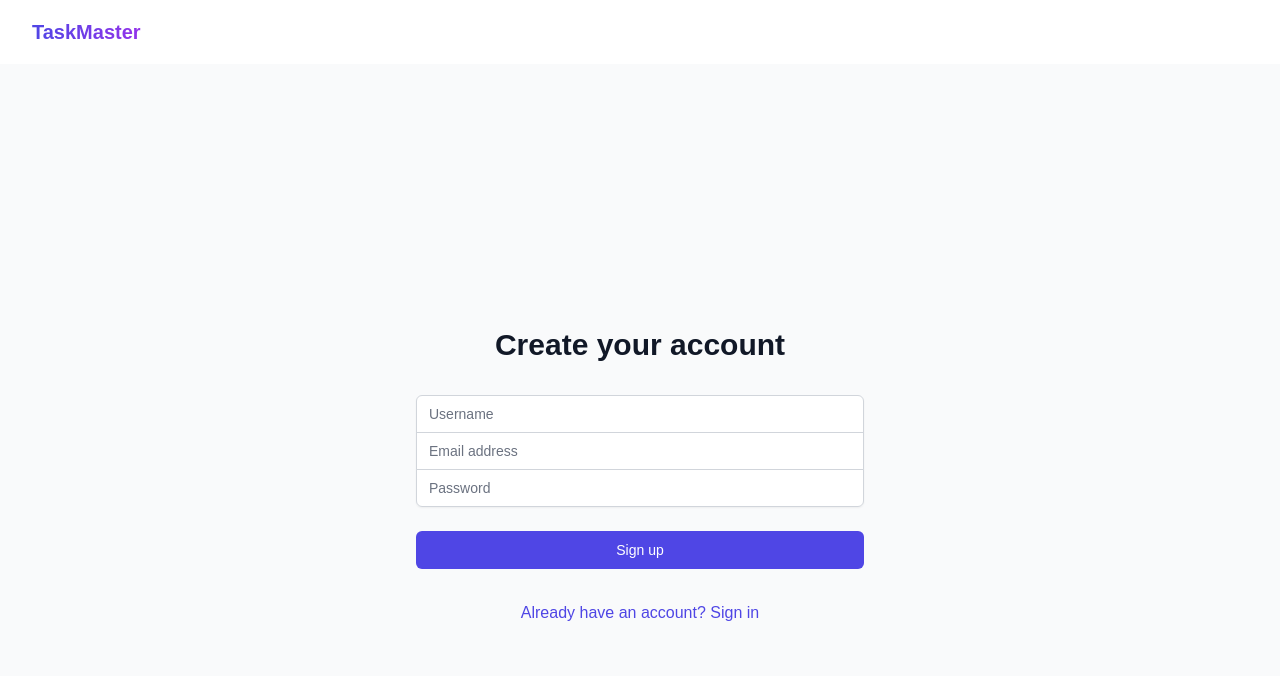
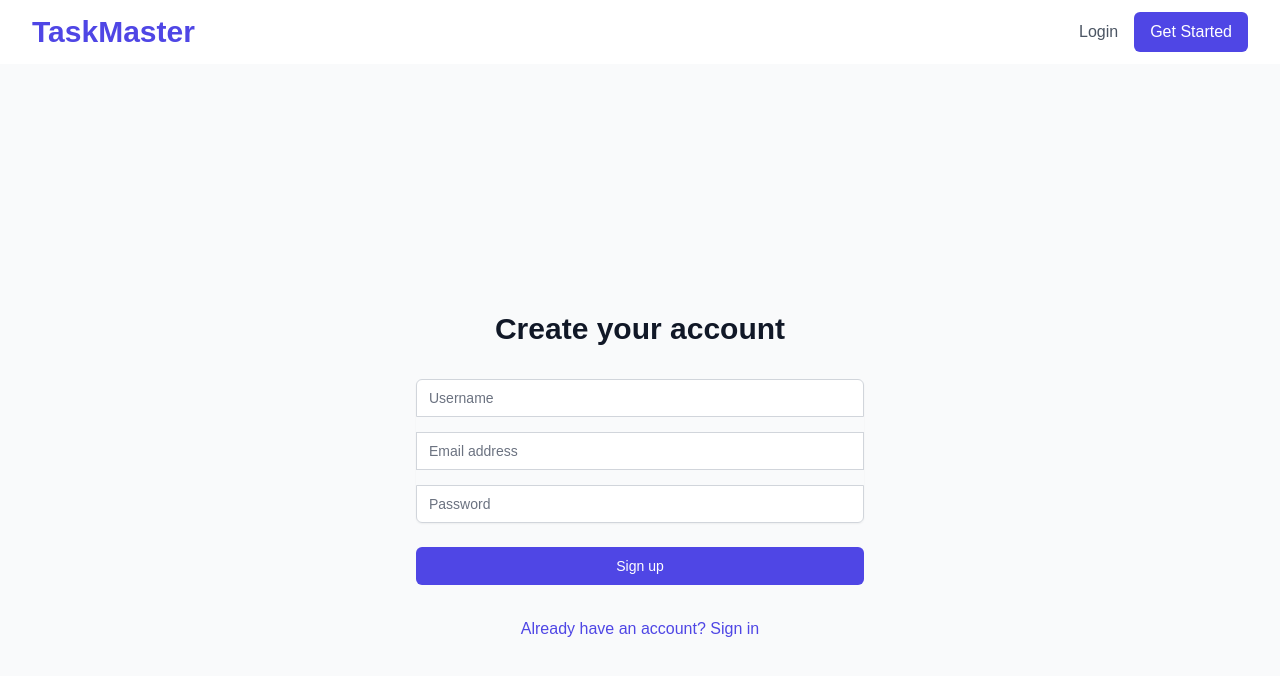
Before and after one commit to denys-semanchuk/ToDo-Application-Next-Node, a Next.js app: page /register in a window 1280 px wide. Shown: the top 676 px of the page. Built offline with nearby package versions, Linux system fonts and the light colour scheme.

Commit message:
added navigation to header

```diff
--- a/app/components/GuestHeader/GuestHeader.tsx
+++ /dev/null
@@ -1,20 +0,0 @@
-import Link from 'next/link'
-
-export const GuestHeader = () => {
-  return (
-    <header className="bg-white shadow-sm">
-      <div className="max-w-7xl mx-auto px-4 sm:px-6 lg:px-8">
-        <div className="flex justify-between h-16">
-          <div className="flex-shrink-0 flex items-center">
-            <Link
-              href="/"
-              className="text-xl font-bold bg-gradient-to-r from-indigo-600 to-purple-600 bg-clip-text text-transparent"
-            >
-              TaskMaster
-            </Link>
-          </div>
-        </div>
-      </div>
-    </header>
-  )
-}
--- a/app/components/Header/Header.tsx
+++ b/app/components/Header/Header.tsx
@@ -21,15 +21,35 @@ export const Header = () => {
   return (
     <header className="bg-white shadow">
       <div className="max-w-7xl mx-auto px-4 sm:px-6 lg:px-8">
-        <div className="flex justify-between h-16">
+        <div className="flex justify-between h-16 items-center">
           <div className="flex">
             <div className="flex-shrink-0 flex items-center">
               <h1 className="text-3xl font-bold text-indigo-600"><Link href='/'>TaskMaster</Link></h1>
             </div>
           </div>
 
+          {isAuthenticated && (
+            <nav className="flex ml-auto">
+              <Link
+                href="/"
+                className="text-gray-600 hover:text-gray-900 px-3 py-2 rounded-md text-sm font-medium"
+              >
+                Home
+              </Link>
+              <Link
+                href="/tasks"
+                className="text-gray-600 hover:text-gray-900 px-3 py-2 rounded-md text-sm font-medium"
+              >
+                Tasks
+              </Link>
+              <Link href='/about'
+                className="text-gray-600 hover:text-gray-900 px-3 py-2 rounded-md text-sm font-medium"
+              >About</Link>
+            </nav>
+          )}
+
           <div className="flex items-center">
-          {isAuthenticated ? (
+            {isAuthenticated ? (
               <Menu as="div" className="ml-3 relative">
                 <Menu.Button className="flex items-center p-2 rounded-full hover:bg-gray-100">
                   <UserCircleIcon className="h-8 w-8 text-gray-600" />
@@ -51,9 +71,8 @@ export const Header = () => {
                       {({ active }) => (
                         <button
                           onClick={handleLogout}
-                          className={`${
-                            active ? 'bg-gray-100' : ''
-                          } block px-4 py-2 text-sm text-gray-700 w-full text-left`}
+                          className={`${active ? 'bg-gray-100' : ''
+                            } block px-4 py-2 text-sm text-gray-700 w-full text-left`}
                         >
                           Sign out
                         </button>
--- a/pages/about.tsx
+++ b/pages/about.tsx
@@ -1,12 +1,12 @@
 import React from 'react';
 import { motion } from 'framer-motion'
-import { GuestHeader } from 'components/GuestHeader/GuestHeader';
+import { Header } from 'components/Header/Header';
 
 export default function AboutPage() {
 
   return (
     <>
-      <GuestHeader />
+      <Header />
       <div className="min-h-screen bg-gray-50">
         <main className="max-w-7xl mx-auto py-16 px-4 sm:px-6 lg:px-8">
           <motion.div
--- a/pages/index.tsx
+++ b/pages/index.tsx
@@ -106,7 +106,7 @@ export default function Dashboard() {
               </div>
               <div className="ml-4">
                 <p className="text-sm text-gray-500">Productivity</p>
-                <p className="text-xl font-semibold">{Math.round((completedTasks / tasks.length) * 100)}%</p>
+                <p className="text-xl font-semibold">{Math.round((completedTasks / tasks.length) * 100) || 0}%</p>
               </div>
             </div>
           </div>
--- a/pages/login.tsx
+++ b/pages/login.tsx
@@ -8,6 +8,7 @@ import { loginThunk } from 'store/thunks/authThunks'
 import { AnyAction, ThunkDispatch } from '@reduxjs/toolkit'
 import { store } from './../app/store/index';
 import { GuestGuard } from 'components/GuestGuard/GuestGuard'
+import { Header } from 'components/Header/Header'
 
 const validationSchema = Yup.object({
   email: Yup.string()
@@ -45,7 +46,7 @@ export default function LoginPage() {
 
   return (
     <GuestGuard>
-
+      <Header />
       <div className="min-h-screen flex items-center justify-center bg-gray-50 py-12 px-4 sm:px-6 lg:px-8">
         <div className="max-w-md w-full space-y-8">
           <div>
--- a/pages/register.tsx
+++ b/pages/register.tsx
@@ -7,7 +7,7 @@ import Link from 'next/link';
 import { AppDispatch } from './login';
 import { RootState } from 'types';
 import { GuestGuard } from 'components/GuestGuard/GuestGuard';
-import { GuestHeader } from 'components/GuestHeader/GuestHeader';
+import { Header } from 'components/Header/Header';
 
 const validationSchema = Yup.object({
   username: Yup.string()
@@ -45,8 +45,7 @@ export default function RegisterPage() {
 
   return (
     <GuestGuard>
-
-      <GuestHeader />
+      <Header/>
       <div className="min-h-screen flex items-center justify-center bg-gray-50 py-12 px-4 sm:px-6 lg:px-8">
         <div className="max-w-md w-full space-y-8">
           <div>
@@ -66,7 +65,7 @@ export default function RegisterPage() {
                   onChange={formik.handleChange}
                   onBlur={formik.handleBlur}
                   value={formik.values.username}
-                  className="appearance-none rounded-none relative block w-full px-3 py-2 border border-gray-300 placeholder-gray-500 text-gray-900 rounded-t-md focus:outline-none focus:ring-indigo-500 focus:border-indigo-500 focus:z-10 sm:text-sm"
+                  className="appearance-none mb-4 rounded-none relative block w-full px-3 py-2 border border-gray-300 placeholder-gray-500 text-gray-900 rounded-t-md focus:outline-none focus:ring-indigo-500 focus:border-indigo-500 focus:z-10 sm:text-sm"
                   placeholder="Username"
                 />
                 {formik.touched.username && formik.errors.username ? (
@@ -83,7 +82,7 @@ export default function RegisterPage() {
                   onChange={formik.handleChange}
                   onBlur={formik.handleBlur}
                   value={formik.values.email}
-                  className="appearance-none rounded-none relative block w-full px-3 py-2 border border-gray-300 placeholder-gray-500 text-gray-900 focus:outline-none focus:ring-indigo-500 focus:border-indigo-500 focus:z-10 sm:text-sm"
+                  className="appearance-none mb-4 rounded-none relative block w-full px-3 py-2 border border-gray-300 placeholder-gray-500 text-gray-900 focus:outline-none focus:ring-indigo-500 focus:border-indigo-500 focus:z-10 sm:text-sm"
                   placeholder="Email address"
                 />
                 {formik.touched.email && formik.errors.email ? (
@@ -100,7 +99,7 @@ export default function RegisterPage() {
                   onChange={formik.handleChange}
                   onBlur={formik.handleBlur}
                   value={formik.values.password}
-                  className="appearance-none rounded-none relative block w-full px-3 py-2 border border-gray-300 placeholder-gray-500 text-gray-900 rounded-b-md focus:outline-none focus:ring-indigo-500 focus:border-indigo-500 focus:z-10 sm:text-sm"
+                  className="appearance-none mb-4 rounded-none relative block w-full px-3 py-2 border border-gray-300 placeholder-gray-500 text-gray-900 rounded-b-md focus:outline-none focus:ring-indigo-500 focus:border-indigo-500 focus:z-10 sm:text-sm"
                   placeholder="Password"
                 />
                 {formik.touched.password && formik.errors.password ? (
```
